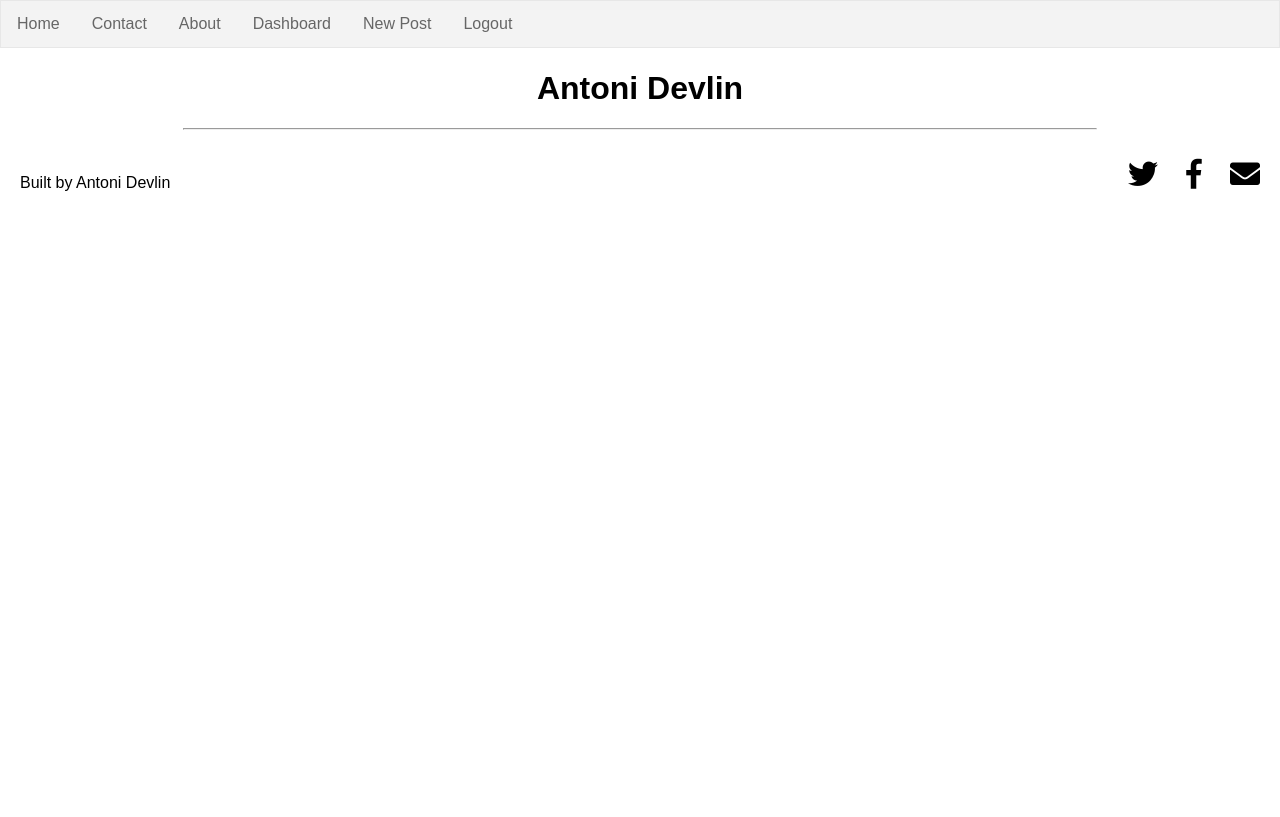
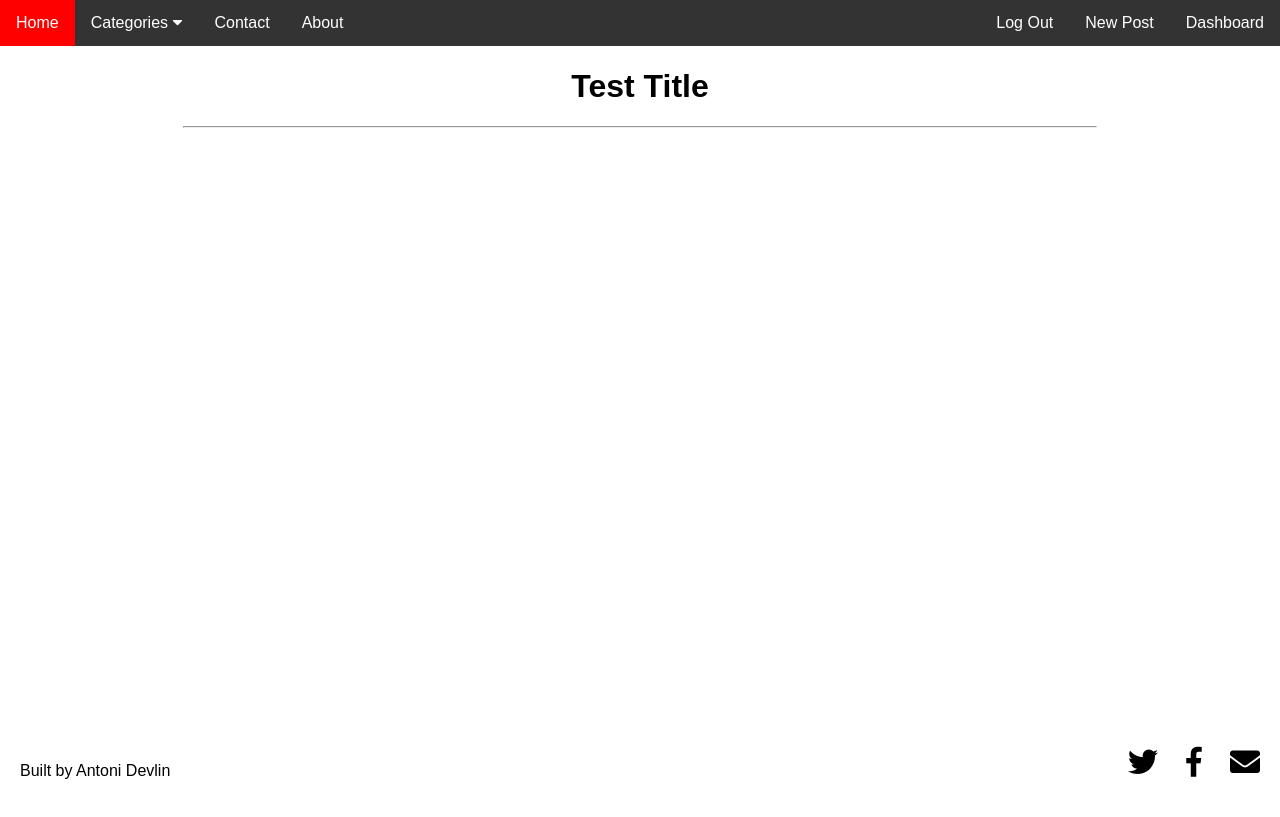
Before and after one commit to antoni-devlin/blog2-py3, a Flask app: page / in a window 1280 px wide. Before the commit the page ends 191 px from the top, so only its background shows below. Run offline with Flask 2, Linux system fonts and the light colour scheme; the visitor is signed in with stand-in values (Sample User, id 1); data that the repository does not hold is empty; some libraries are stand-ins or nearby versions.

Commit message:
Added viewing posts by category; fixed and segmented navbar

```diff
--- a/app.py
+++ b/app.py
@@ -162,11 +162,13 @@ def admin():
     return render_template('admin.html', posts=posts, writing_posts=writing_posts, tech_posts=tech_posts, food_posts=food_posts, video_posts=video_posts)
 
 #Display category page
-@app.route('/<string:category>')
+@app.route('/category/<string:category>')
 def bycategory(category):
     thisCategory = Post.query.filter_by(category=category).first()
     if thisCategory:
-        posts = Post.query.filter_by(category=category)
+        posts = Post.query.filter_by(category=category, draft=False)
+    elif thisCategory is None:
+        print("No Posts.")
     else:
         return abort(404)
     return render_template("categorylist.html", posts=posts, category=category)
--- a/forms.py
+++ b/forms.py
@@ -8,7 +8,7 @@ from wtforms_sqlalchemy.fields import QuerySelectField
 # Add new post or edit exisiting post form
 class AddEditPost(FlaskForm):
     title = StringField('Title', validators=[DataRequired(), Length(max=40, message='Title is too long.')])
-    category = SelectField(u'Category', choices=[('Writing', 'writing'), ('Tech', 'tech'), ('Food', 'food'), ('Video', 'video')])
+    category = SelectField(u'Category', choices=[('writing', 'Writing'), ('tech', 'Tech'), ('food', 'Food'), ('video', 'Video')])
     draft = BooleanField('Draft')
     body = TextAreaField('Content Area')
     submit = SubmitField('Save Post')
--- a/static/styles/main.css
+++ b/static/styles/main.css
@@ -24,7 +24,8 @@
 
   .main-grid-container {
     display: grid;
-    grid-template-columns: 1fr 5fr 1fr; }
+    grid-template-columns: 1fr 5fr 1fr;
+    min-height: calc(100vh - 120px); }
 
     .each-post-grid-container {
       display: grid;
@@ -34,8 +35,7 @@
       .homepage-post {
         padding-bottom: 5%; }
         .homepage-post p {
-          text-align: justify;
-          font-family: Garamond; }
+          text-align: justify; }
           .homepage-post a {
             text-decoration: none;
             color: black; }
@@ -78,7 +78,7 @@
       padding: 15px; }
 
 footer {
-  height: 60px; }
+  height: 0px; }
   footer .builtby {
     padding: 20px;
     float: left; }
--- a/templates/base.html
+++ b/templates/base.html
@@ -29,24 +29,9 @@
     </head>
     {% endblock head %}
     <body>
-        <div class="navigation">
-            <ul>
-                <li><a href="{{url_for('index')}}">Home</a></li>
-                <li><a href="{{url_for('contact')}}">Contact</a></li>
-                <li><a href="{{url_for('about')}}">About</a></li>
-                {% if current_user.is_authenticated %}
-                <li><a href="{{url_for('admin')}}">Dashboard</a></li>
-                <li><a href="{{url_for('add_post')}}">New Post</a></li>
-                {% endif %}
-                {% if current_user.is_anonymous %}
-                <li><a href="{{url_for('login')}}">Login</a></li>
-                {% else %}
-                <li><a href="{{url_for('logout')}}">Logout</a></li>
-                {% endif %}
 
+        {% include "navbar.html" %}
 
-            </ul>
-        </div>
         {% with messages = get_flashed_messages() %}
         {% if messages %}
         <ul>
--- a/templates/index.html
+++ b/templates/index.html
@@ -3,7 +3,7 @@
 
 
 {% block content %}
-<h1 class="page-heading"> Antoni Devlin </h1>
+<h1 class="page-heading"> Test Title </h1>
 <hr>
 
 <div class="each-post-grid-container">
@@ -18,7 +18,7 @@
             <img width="350" height="300" src="/static/media/images/placeholder.png" alt="Placeholder">
             {% endif %}
         </a>
-        <h3 style=""><a href="{{ url_for('byslug', slug=post.slug)}}">{{post.title|title}}</a></h3><div style="float:right; display:inline" class="category"><strong>Category:</strong> {{post.category}} </div>
+        <h3 style=""><a href="{{ url_for('byslug', slug=post.slug)}}">{{post.title|title}}</a></h3><div style="float:right; display:inline" class="category"><strong>Category:</strong> {{post.category|title}} </div>
         {% include "_editButtons.html" %}
         <br>
         <div class="date"> {{post.date_posted.strftime('%d %B, %Y')}} </div>
--- /dev/null
+++ b/templates/navbar.html
@@ -0,0 +1,90 @@
+<style>
+.navbar {
+    overflow: hidden;
+    background-color: #333;
+    font-family: Arial, Helvetica, sans-serif;
+}
+
+.navbar a {
+    float: left;
+    font-size: 16px;
+    color: white;
+    text-align: center;
+    padding: 14px 16px;
+    text-decoration: none;
+}
+
+.dropdown {
+    float: left;
+    overflow: hidden;
+}
+
+.dropdown .dropbtn {
+    font-size: 16px;
+    border: none;
+    outline: none;
+    color: white;
+    padding: 14px 16px;
+    background-color: inherit;
+    font-family: inherit;
+    margin: 0;
+}
+
+.navbar a:hover, .dropdown:hover .dropbtn {
+    background-color: red;
+}
+
+.dropdown-content {
+    display: none;
+    position: absolute;
+    background-color: #f9f9f9;
+    min-width: 160px;
+    box-shadow: 0px 8px 16px 0px rgba(0,0,0,0.2);
+    z-index: 1;
+}
+
+.dropdown-content a {
+    float: none;
+    color: black;
+    padding: 12px 16px;
+    text-decoration: none;
+    display: block;
+    text-align: left;
+}
+
+.dropdown-content a:hover {
+    background-color: #ddd;
+}
+
+.dropdown:hover .dropdown-content {
+    display: block;
+}
+</style>
+<body>
+
+<div class="navbar">
+  <a href="{{url_for('index')}}">Home</a>
+  <div class="dropdown">
+    <button class="dropbtn">Categories
+      <i class="fa fa-caret-down"></i>
+    </button>
+    <div class="dropdown-content">
+      <a href="{{url_for('bycategory', category='writing')}}">Writing</a>
+      <a href="{{url_for('bycategory', category='tech')}}">Tech</a>
+      <a href="{{url_for('bycategory', category='food')}}">Food</a>
+      <a href="{{url_for('bycategory', category='video')}}">Video</a>
+
+    </div>
+  </div>
+  <a href="{{url_for('contact')}}">Contact</a>
+  <a href="{{url_for('about')}}">About</a>
+  {% if current_user.is_authenticated %}
+  <a style="float:right;" href="{{url_for('admin')}}">Dashboard</a>
+  <a style="float:right;" href="{{url_for('add_post')}}">New Post</a>
+  {% endif %}
+  {% if current_user.is_anonymous %}
+  <a style="float:right;" href="{{url_for('login')}}">Log In</a>
+  {% else %}
+  <a style="float:right;" href="{{url_for('logout')}}">Log Out</a>
+  {% endif %}
+</div>
--- a/templates/post.html
+++ b/templates/post.html
@@ -3,7 +3,7 @@
 {% block content %}
 <div class="post-grid-container">
     <div class="homepage-post">
-        <h3 class="post-heading"> {{post.title|title}}</h3> <aside class="category"> {{post.category}} </aside>
+        <h3 class="post-heading"> {{post.title|title}}</h3> <aside class="category"> {{post.category|title}} </aside>
         <br>
         {% include "_editButtons.html" %}
 
@@ -17,7 +17,7 @@
         {% endif %}
         </div>
 
-        <p> {{post.body | safe | oembed(html=False, urlize_all=False, maxwidth=600, maxheight=600)}} </p>
+        <span class='post-body'>{{post.body | safe | oembed(html=False, urlize_all=False, maxwidth=600, maxheight=600)}}</span>
         </div>
 
 </div>
```
Also changed, not shown: templates/categorylist.html (+11 -4 lines).
